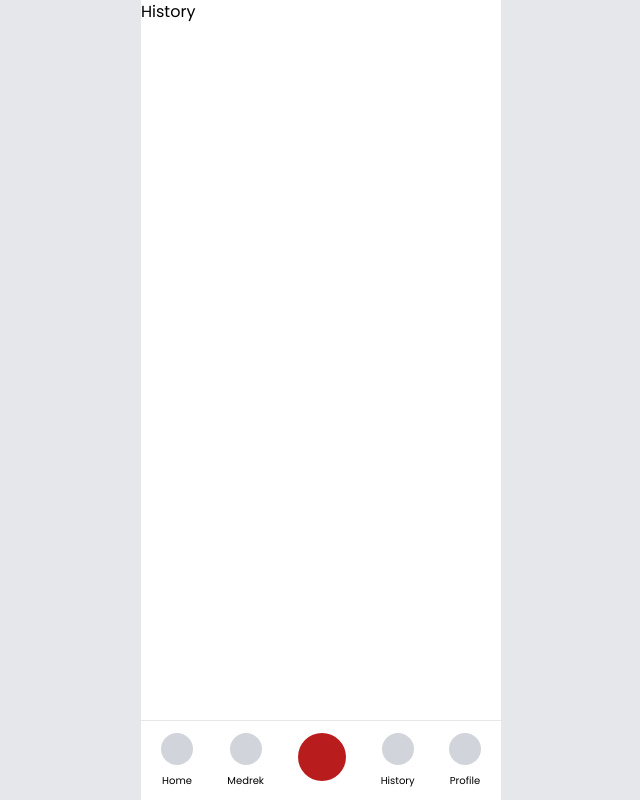
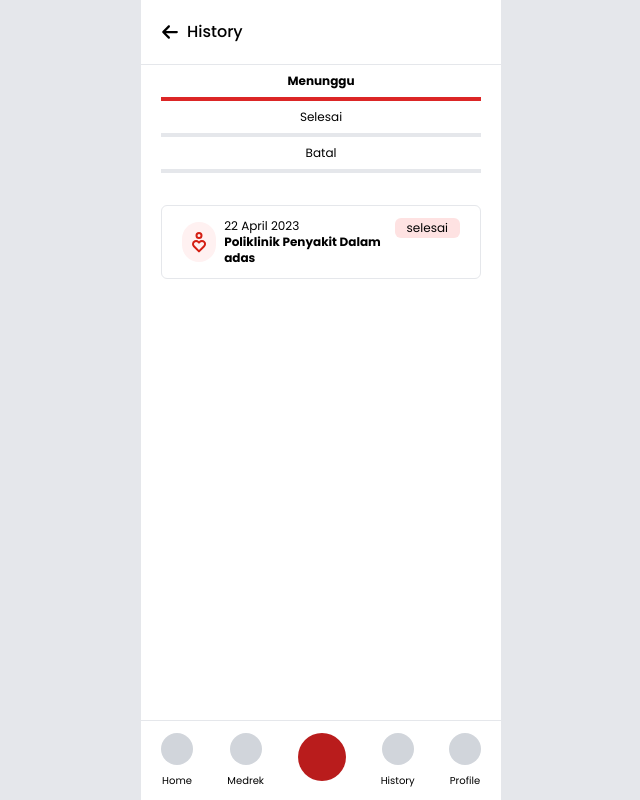
Before and after one commit to Herisetyawan123/pranadia, a Next.js app: page /history in a window 1280 px wide. Shown: the whole page, without its empty margins (319-959 px from the left). Built offline with nearby package versions, Linux system fonts and the light colour scheme.

Commit message:
feat: history

```diff
--- a/src/app/(home)/history/page.tsx
+++ b/src/app/(home)/history/page.tsx
@@ -1,8 +1,95 @@
+import Emphatize from '@/assets/logo/poli/emphatize'
+import AppBarBack from '@/components/appbar/appbar'
+import TabBar from '@/components/tab-bar/tab-bar'
+import TabItem from '@/components/tab-bar/tab-item'
+import Link from 'next/link'
 import React from 'react'
 
 function History() {
   return (
-    <div>History</div>
+    <main>
+      <AppBarBack menu='History' />
+      <div className='mx-5'>
+        <TabBar>
+          <TabItem title="Menunggu">
+            <div className="mt-8 flex flex-col gap-3">
+              <Link href={'/'} className='font-normal text-xs bg-white px-5 py-3 rounded-md border flex gap-2 justify-between' style={{
+                boxShadow: "0px 3.57px 35.74px 0px rgba(230, 233, 238, 1);"
+              }}>
+                <div className='w-[75%] flex gap-2 items-center'>
+                  <div className="bg-[#FFF1F1] w-10 h-10 rounded-full overflow-hidden flex justify-center items-center">
+                    <Emphatize />
+                  </div>
+                  <div className='flex flex-col'>
+                    <p className='text-xs'>22 April 2023</p>
+                    <h4 className='text-xs font-bold'>Poliklinik Penyakit Dalam adas</h4>
+                  </div>
+                </div>
+                <div>
+                  <span className='bg-red-100 px-3 py-0.5 rounded-md min-h-fit block'>selesai</span>
+                </div>
+              </Link>
+            </div>
+          </TabItem>
+          <TabItem title="Selesai">
+            <div className="mt-8 flex flex-col gap-3">
+              <Link href={'/'} className='font-normal text-xs bg-white px-5 py-3 rounded-md border flex gap-2 justify-between' style={{
+                boxShadow: "0px 3.57px 35.74px 0px rgba(230, 233, 238, 1);"
+              }}>
+                <div className='w-[75%] flex gap-2 items-center'>
+                  <div className="bg-[#FFF1F1] w-10 h-10 rounded-full overflow-hidden flex justify-center items-center">
+                    <Emphatize />
+                  </div>
+                  <div className='flex flex-col'>
+                    <p className='text-xs'>22 April 2023</p>
+                    <h4 className='text-xs font-bold'>Poliklinik Penyakit Dalam adas</h4>
+                  </div>
+                </div>
+                <div>
+                  <span className='bg-red-100 px-3 py-0.5 rounded-md min-h-fit block'>selesai</span>
+                </div>
+              </Link>
+              <Link href={'/'} className='font-normal text-xs bg-white px-5 py-3 rounded-md border flex gap-2 justify-between' style={{
+                boxShadow: "0px 3.57px 35.74px 0px rgba(230, 233, 238, 1);"
+              }}>
+                <div className='w-[75%] flex gap-2 items-center'>
+                  <div className="bg-[#FFF1F1] w-10 h-10 rounded-full overflow-hidden flex justify-center items-center">
+                    <Emphatize />
+                  </div>
+                  <div className='flex flex-col'>
+                    <p className='text-xs'>22 April 2023</p>
+                    <h4 className='text-xs font-bold'>Poliklinik Penyakit Dalam adas</h4>
+                  </div>
+                </div>
+                <div>
+                  <span className='bg-red-100 text-red-700 px-3 py-0.5 rounded-md min-h-fit block'>selesai</span>
+                </div>
+              </Link>
+            </div>
+          </TabItem>
+          <TabItem title="Batal">
+            <div className="mt-8 flex flex-col gap-3">
+            <Link href={'/'} className='font-normal text-xs bg-white px-5 py-3 rounded-md border flex gap-2 justify-between' style={{
+                boxShadow: "0px 3.57px 35.74px 0px rgba(230, 233, 238, 1);"
+              }}>
+                <div className='w-[75%] flex gap-2 items-center'>
+                  <div className="bg-[#FFF1F1] w-10 h-10 rounded-full overflow-hidden flex justify-center items-center">
+                    <Emphatize />
+                  </div>
+                  <div className='flex flex-col'>
+                    <p className='text-xs'>22 April 2023</p>
+                    <h4 className='text-xs font-bold'>Poliklinik Penyakit Dalam adas</h4>
+                  </div>
+                </div>
+                <div>
+                  <span className='bg-yellow-100 text-yellow-600 px-3 py-0.5 rounded-md min-h-fit block'>selesai</span>
+                </div>
+              </Link>
+            </div>
+          </TabItem>
+        </TabBar>
+      </div>
+    </main>
   )
 }
 
--- a/src/components/sections/home/dokter.tsx
+++ b/src/components/sections/home/dokter.tsx
@@ -11,7 +11,7 @@ function Dokter() {
     <>
         <div className="flex justify-between mt-5">
             <h1 className="font-bold">Dokter Kami</h1>
-            <Link href={'/'} className="text-[#F7490D] font-medium text-sm">Lihat Semua</Link>
+            <Link href={'/promise'} className="text-[#F7490D] font-medium text-sm">Lihat Semua</Link>
         </div>
         <div className="grid grid-cols-2 gap-5 mt-5">
             <CardDokter image={Nindya}>
--- a/src/components/sections/home/poliklinik.tsx
+++ b/src/components/sections/home/poliklinik.tsx
@@ -12,7 +12,7 @@ function Poliklinik() {
     <>
       <div className="flex justify-between mt-5">
         <h1 className="font-bold">Poliklinik</h1>
-        <Link href={'/'} className="text-[#F7490D] font-medium text-sm">Lihat Semua</Link>
+        <Link href={'/medrek'} className="text-[#F7490D] font-medium text-sm">Lihat Semua</Link>
       </div>
 
       <div className="grid grid-cols-2 gap-2 mt-5">
--- a/src/components/sections/profile/tab-bar-section.tsx
+++ b/src/components/sections/profile/tab-bar-section.tsx
@@ -12,7 +12,7 @@ function TabBarSection() {
             <TabItem title="FAQ">
                 <div className="px-3 py-2">
 
-                    <h2 className='text-xl'>
+                    <h2 className='text-lg mt-5'>
                         We're here to help you with
                         anything and everyting on
                         ViralPitch
--- a/src/components/tab-bar/tab-bar.tsx
+++ b/src/components/tab-bar/tab-bar.tsx
@@ -10,7 +10,7 @@ const TabBar: React.FC<TabBarProps> = ({ children }) => {
     const [activeTab, setActiveTab] = useState(0);
     return (
         <>
-            <div className='grid grid-cols-2'>
+            <div className={`grid grid-cols-${React.Children.map(children, (child, index) => child)?.length}`}>
                 {React.Children.map(children, (child, index) => {
                     return React.cloneElement(child as React.ReactElement<any>, {
                         isActive: index === activeTab,
--- a/src/components/tab-bar/tab-item.tsx
+++ b/src/components/tab-bar/tab-item.tsx
@@ -19,7 +19,7 @@ const TabItem: React.FC<TabItemProps> = ({ title, isActive, setActiveTab, childr
         <>
             <button
                 className={`${isActive ? 'font-bold border-red-600' : 'font-normal'
-                    } py-2 px-4 border-b-4 duration-700 transition-all`}
+                    } py-2 px-4 border-b-4 duration-700 transition-all text-xs`}
                 onClick={handleClick} // Call handleClick only if setActiveTab is provided
             >
                 {title}
```
Lines whose indentation alone changed are shown as unchanged.
